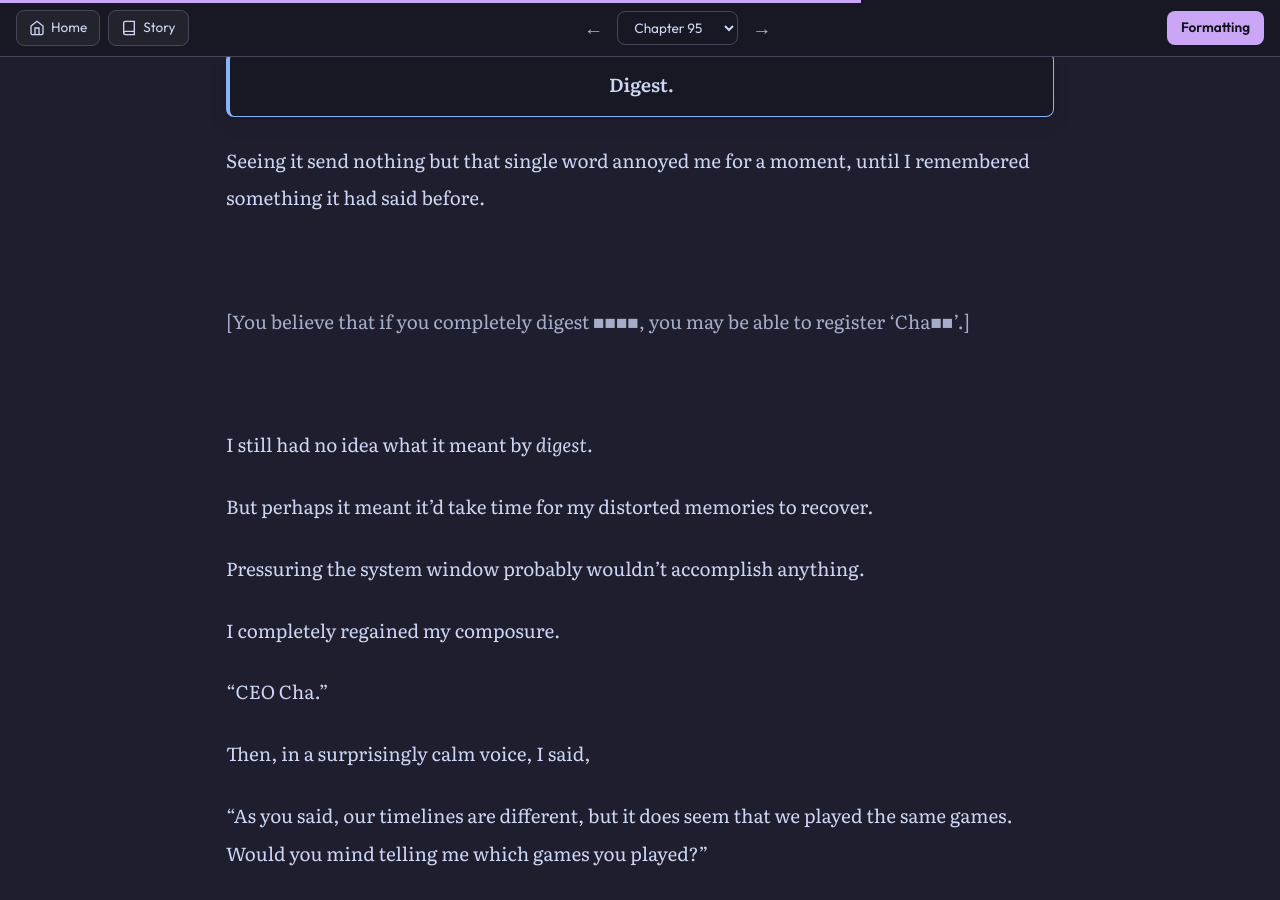
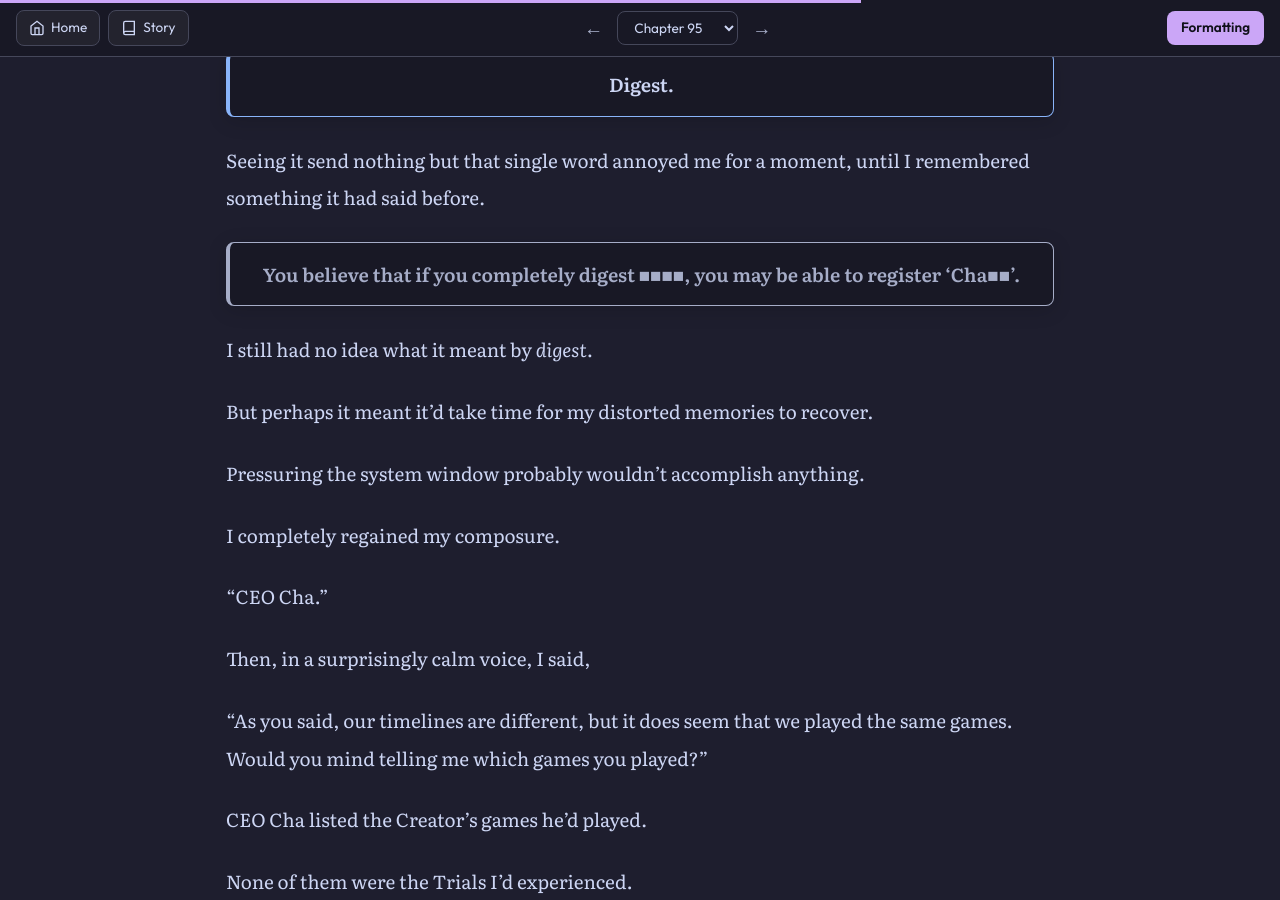
Before and after one commit to soleumn/soleumn.github.io, a Jekyll site: the page built from _chapters/eoshinki/ch95.md, in a window 1280 px wide and 900 px high, scrolled down 8255 px. Built offline with Jekyll 4.4.1, drawn with Linux system fonts in a browser that asks for light colours; some web fonts are replaced; comment, search, counter and statistics services are not loaded.

Commit message:
Update ch95.md

```diff
--- a/_chapters/eoshinki/ch95.md
+++ b/_chapters/eoshinki/ch95.md
@@ -243,11 +243,13 @@ Feeling a slight surge of irritation, I thought to myself,
 
 Seeing it send nothing but that single word annoyed me for a moment, until I remembered something it had said before.
 
-<br>
 
-<span style="color: var(--texto-secundario);">\[You believe that if you completely digest ■■■■, you may be able to register ‘Cha■■’.\]</span>
+<div class="system-window" style="text-align: center; color: var(--texto-secundario) !important; border: 1px solid var(--texto-secundario) !important; border-left: 4px solid var(--texto-secundario) !important;">
+  <div class="system-content" style="color: var(--texto-secundario) !important;">
+    <strong>You believe that if you completely digest ■■■■, you may be able to register ‘Cha■■’.</strong>
+  </div>
+</div>
 
-<br>
 
 I still had no idea what it meant by *digest*.
 
```
